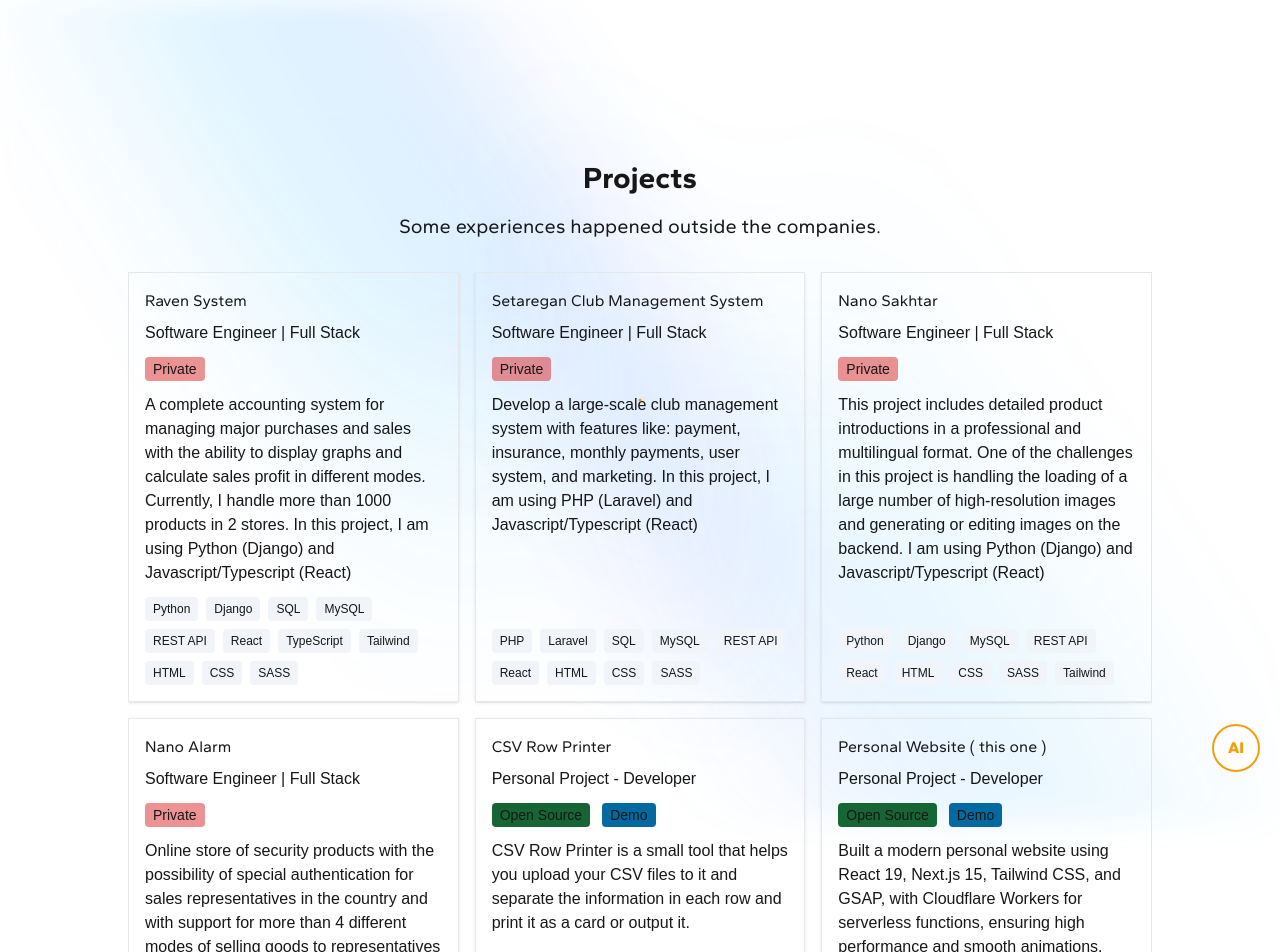
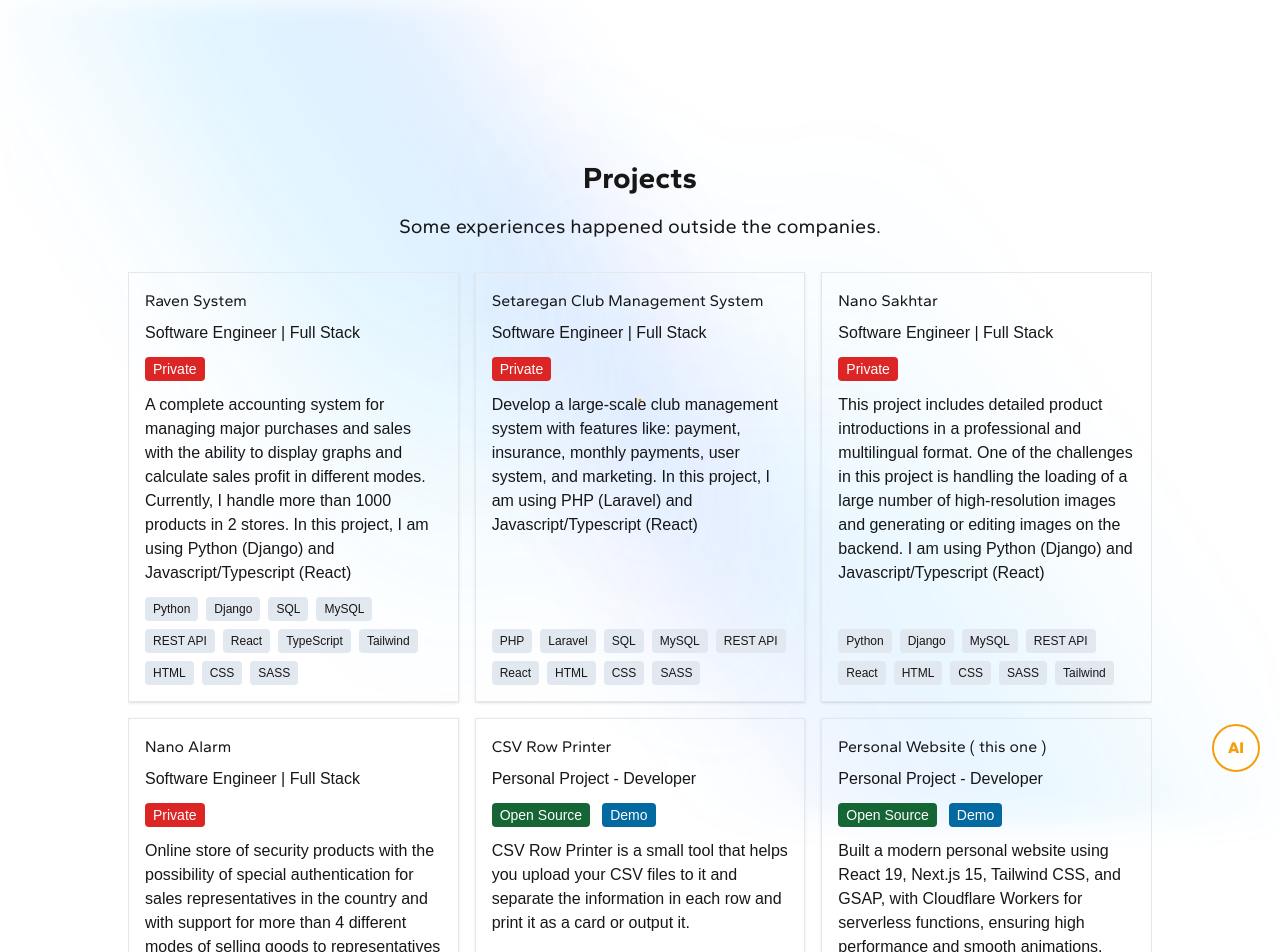
Before and after one commit to raminr77/raminr77.github.io, a Next.js app: page /projects in a window 1280 px wide. Shown: the top 952 px of the page. Built offline with nearby package versions, Linux system fonts and the light colour scheme; a web font is replaced by a local one.

Commit message:
fix: style issues

```diff
--- a/src/app/globals.scss
+++ b/src/app/globals.scss
@@ -6,12 +6,14 @@
   --background: #ffffff;
   --foreground: #171717;
   --primary: #ff8f00;
+  --blog-title-background: #F1F5F9;
 }
 
 @media (prefers-color-scheme: dark) {
   :root {
     --background: #0a0a0a;
     --foreground: #ededed;
+    --blog-title-background: #282c34;
   }
 }
 
--- a/src/domains/projects/components/project-card/index.tsx
+++ b/src/domains/projects/components/project-card/index.tsx
@@ -29,10 +29,10 @@ export function ProjectCard({
       <div className="flex select-none flex-wrap gap-3">
         <span
           className={clsx(
-            'inline-block whitespace-nowrap rounded px-2 py-0 text-sm leading-6',
+            'inline-block whitespace-nowrap rounded px-2 py-0 text-sm leading-6 text-white',
             {
               'bg-green-800': !isPrivate,
-              'bg-red-600/50': isPrivate
+              'dark:bg-red-600/50 bg-red-600': isPrivate
             }
           )}
         >
@@ -43,7 +43,7 @@ export function ProjectCard({
           <Link
             href={url}
             target="_blank"
-            className="inline-block whitespace-nowrap rounded bg-sky-700 px-2 py-0 text-sm leading-6"
+            className="inline-block whitespace-nowrap rounded bg-sky-700 px-2 py-0 text-sm leading-6 text-white"
           >
             Demo
           </Link>
@@ -54,7 +54,7 @@ export function ProjectCard({
         {stack.map((item: string, index: number) => (
           <span
             key={`${item}-${index}`}
-            className="rounded bg-slate-100 px-2 py-0 text-xs leading-6 dark:bg-slate-600/50"
+            className="rounded bg-slate-200 px-2 py-0 text-xs leading-6 dark:bg-slate-600/50"
           >
             {item}
           </span>
```
Also changed, not shown: src/domains/posts/post-detail-page.module.scss (+23 -0 lines).
